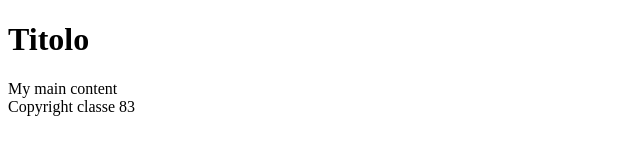
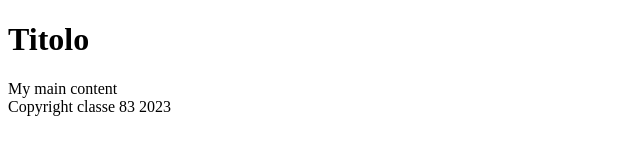
Before and after one commit to LanciWeb/git-demo, a plain HTML site: page index.html in a window 1280 px wide. Shown: the full height of the page, 0-640 px from the left. Drawn offline with Linux system fonts and the light colour scheme.

Commit message:
WIP copyright year

```diff
--- a/index.html
+++ b/index.html
@@ -9,6 +9,6 @@
 	<body>
 		<header><h1>Titolo</h1></header>
 		<main>My main content</main>
-		<footer>Copyright classe 83</footer>
+		<footer>Copyright classe 83 2023</footer>
 	</body>
 </html>
```
